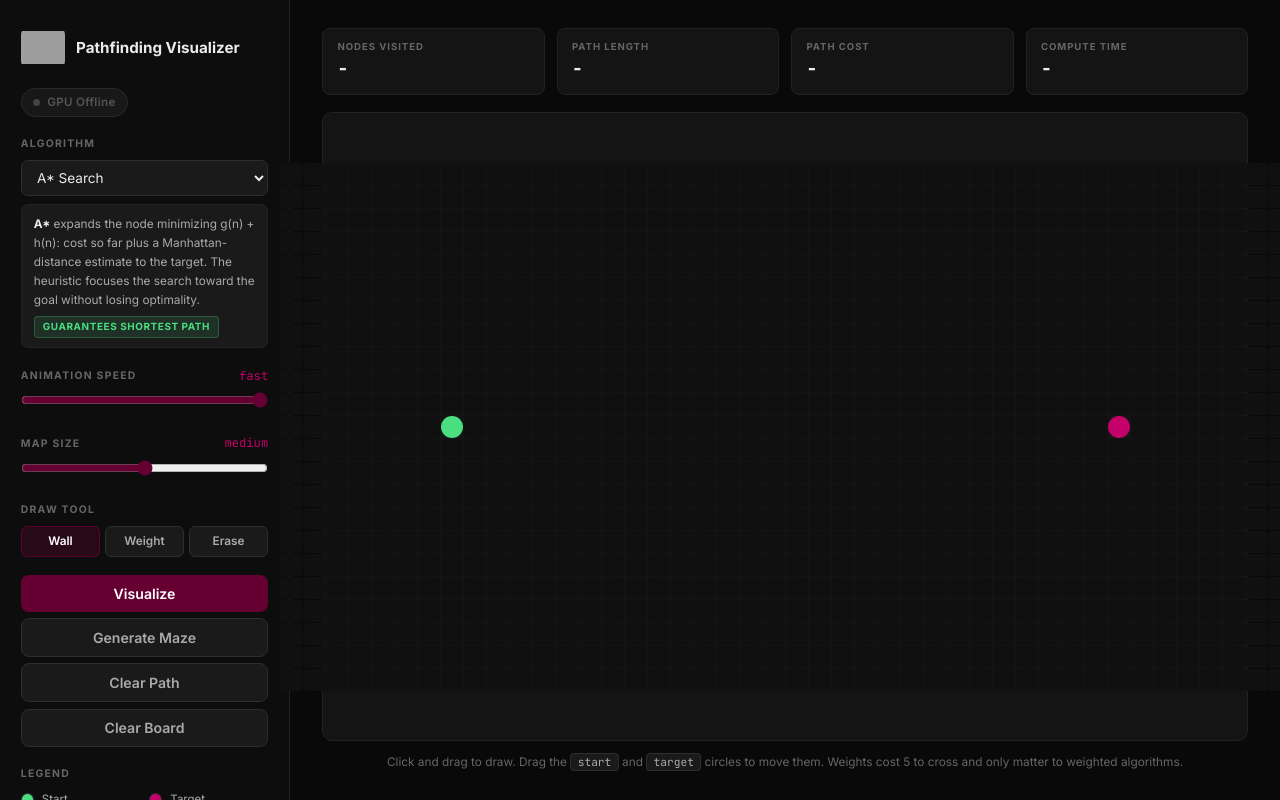
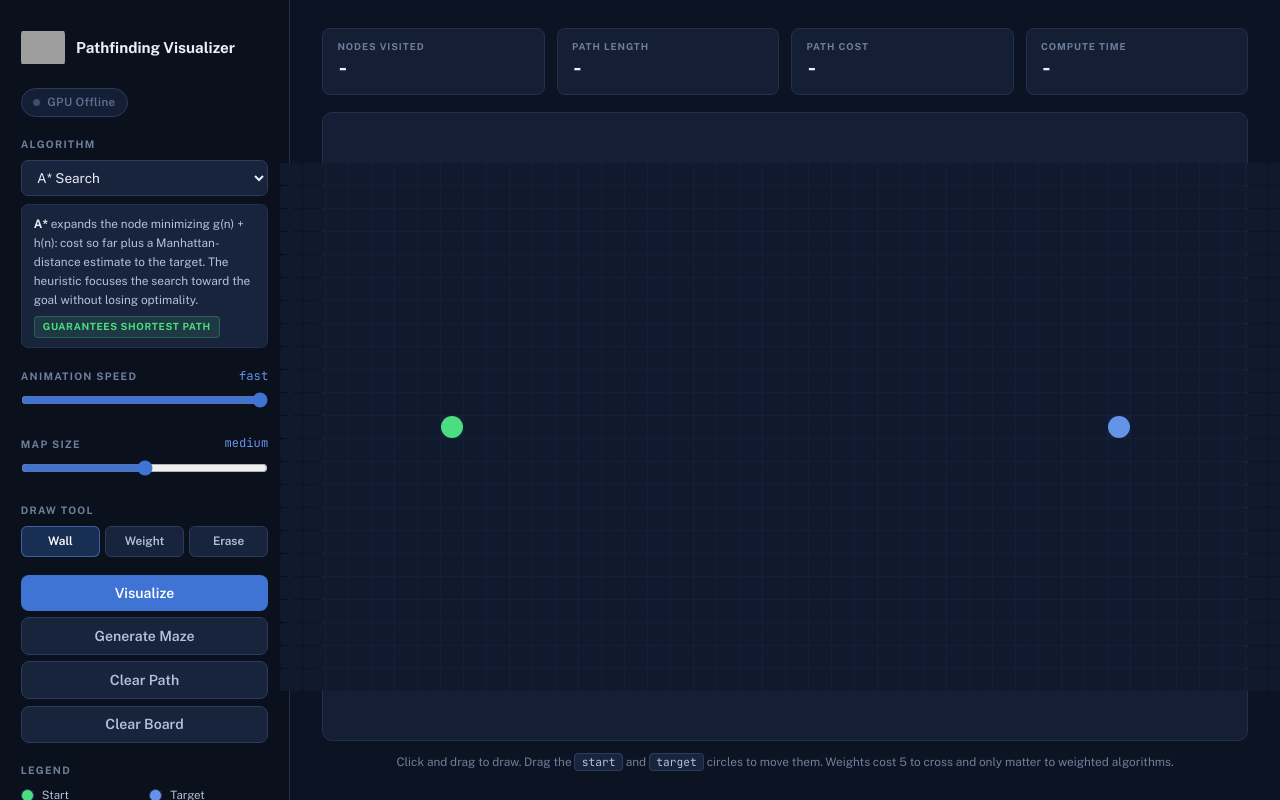
Before and after one commit to SPB-AI-Data-Science-Club/pathfinding-visualizer, a Flask app: page / in a window 1280 px wide. Run offline with Flask 3, Linux system fonts and the light colour scheme; grey boxes are pictures that could not be loaded.

Commit message:
Adopt the sitewide navy and indigo theme
Co-Authored-By: Claude Fable 5 <noreply@anthropic.com>

```diff
--- a/templates/index.html
+++ b/templates/index.html
@@ -4,14 +4,14 @@
   <meta charset="UTF-8" /><meta name="viewport" content="width=device-width,initial-scale=1"/>
   <link rel="icon" type="image/png" href="/static/logo.png" />
   <title>Pathfinding Visualizer - SPB Data Science Club</title>
-  <link href="https://fonts.googleapis.com/css2?family=Inter:wght@300;400;500;600;700;800&family=JetBrains+Mono:wght@400;500&display=swap" rel="stylesheet"/>
+  <link href="https://fonts.googleapis.com/css2?family=Public+Sans:wght@300;400;500;600;700;800;900&family=JetBrains+Mono:wght@400;500&display=swap" rel="stylesheet"/>
   <style>
     *,*::before,*::after{box-sizing:border-box;margin:0;padding:0}
-    :root{--bg:#090909;--surface:#141414;--surface-2:#1a1a1a;--border:#222;--border-l:#2e2e2e;--text:#ebebeb;--dim:#aaa;--muted:#666;--accent:#8b0044;--accent2:#660033;--start:#4ade80;--target:#c4006a;--visited:#16263d;--frontier:#1d3a5f;--path:#e3b341;--radius:10px}
-    body{font-family:'Inter',sans-serif;background:var(--bg);color:var(--text);min-height:100vh;-webkit-font-smoothing:antialiased;line-height:1.6;overflow-x:hidden}
+    :root{--bg:#0c1322;--surface:#141f36;--surface-2:#18233c;--border:#22304d;--border-l:#2c3b5e;--text:#e9eef8;--dim:#b4c1d8;--muted:#6e7f9d;--accent:#6494e8;--accent2:#3f74d4;--start:#4ade80;--target:#6494e8;--visited:#16263d;--frontier:#1d3a5f;--path:#e3b341;--radius:10px}
+    body{font-family:'Public Sans',sans-serif;background:var(--bg);color:var(--text);min-height:100vh;-webkit-font-smoothing:antialiased;line-height:1.6;overflow-x:hidden}
 
     .shell{display:grid;grid-template-columns:290px 1fr;min-height:100vh}
-    .sidebar{background:#0d0d0d;border-right:1px solid var(--border);padding:1.6rem 1.3rem;display:flex;flex-direction:column;gap:1.15rem;position:sticky;top:0;height:100vh;overflow-y:auto}
+    .sidebar{background:#0a101c;border-right:1px solid var(--border);padding:1.6rem 1.3rem;display:flex;flex-direction:column;gap:1.15rem;position:sticky;top:0;height:100vh;overflow-y:auto}
     .main{padding:1.75rem 2rem;display:flex;flex-direction:column;min-width:0}
 
     .logo{display:flex;align-items:center;gap:.7rem}
@@ -29,19 +29,19 @@
     .g-no{background:rgba(248,113,113,.1);color:#f87171;border:1px solid rgba(248,113,113,.22)}
 
     .range-row{display:flex;justify-content:space-between;align-items:center;margin-bottom:.25rem}
-    .range-val{font-size:.76rem;font-family:'JetBrains Mono',monospace;color:#c4006a}
+    .range-val{font-size:.76rem;font-family:'JetBrains Mono',monospace;color:#6494e8}
     input[type=range]{width:100%;accent-color:var(--accent2);cursor:pointer}
 
     .tool-row{display:grid;grid-template-columns:1fr 1fr 1fr;gap:.3rem}
     .tool-btn{padding:.45rem .3rem;border-radius:6px;font-size:.74rem;font-weight:600;text-align:center;cursor:pointer;border:1px solid var(--border-l);color:var(--dim);background:var(--surface-2);transition:all .15s;font-family:inherit}
-    .tool-btn.active{background:rgba(102,0,51,.3);border-color:rgba(139,0,68,.5);color:#fff}
+    .tool-btn.active{background:rgba(63,116,212,.3);border-color:rgba(100,148,232,.5);color:#fff}
 
     .btn{width:100%;padding:.62rem;border:none;border-radius:8px;font-size:.88rem;font-weight:600;font-family:inherit;cursor:pointer;transition:background .2s}
     .btn-primary{background:var(--accent2);color:#fff}
     .btn-primary:hover{background:var(--accent)}
     .btn-primary:disabled{opacity:.5;cursor:default}
     .btn-ghost{background:var(--surface-2);color:var(--dim);border:1px solid var(--border-l);margin-top:.4rem}
-    .btn-ghost:hover:not(:disabled){color:var(--text);border-color:#3a3a3a}
+    .btn-ghost:hover:not(:disabled){color:var(--text);border-color:#38486e}
     .btn-ghost:disabled{opacity:.5;cursor:default}
 
     .legend{display:grid;grid-template-columns:1fr 1fr;gap:.4rem .6rem}
@@ -55,8 +55,8 @@
 
     .grid-wrap{background:var(--surface);border:1px solid var(--border);border-radius:var(--radius);padding:.9rem;flex:1;display:flex;align-items:center;justify-content:center;user-select:none}
     #grid{display:grid;gap:1px;background:transparent}
-    .cell{width:var(--cell,22px);height:var(--cell,22px);background:#101010;border-radius:2.5px;cursor:pointer;position:relative;transition:background .12s}
-    .cell.wall{background:#2e2e2e;animation:pop .18s ease}
+    .cell{width:var(--cell,22px);height:var(--cell,22px);background:#101a2e;border-radius:2.5px;cursor:pointer;position:relative;transition:background .12s}
+    .cell.wall{background:#2c3b5e;animation:pop .18s ease}
     .cell.weight::after{content:'';position:absolute;inset:35%;border-radius:50%;background:#5a4a16}
     .cell.visited{background:var(--visited);animation:visitIn .4s ease}
     .cell.visited.weight::after{background:#7a6420}
@@ -72,11 +72,11 @@
 
     @media(max-width:900px){.shell{grid-template-columns:1fr}.sidebar{position:static;height:auto;border-right:none;border-bottom:1px solid var(--border)}.stats-bar{grid-template-columns:1fr 1fr}}
 
-    .gpu-status-pill{display:inline-flex;align-items:center;gap:.45rem;padding:.28rem .7rem;border-radius:999px;border:1px solid #2a2a2a;background:#181818;font-size:.72rem;font-weight:600;letter-spacing:.03em;cursor:default;white-space:nowrap;width:fit-content}
-    .gpu-status-pill .gd{width:7px;height:7px;border-radius:50%;flex-shrink:0;background:#444}
+    .gpu-status-pill{display:inline-flex;align-items:center;gap:.45rem;padding:.28rem .7rem;border-radius:999px;border:1px solid #2c3b5e;background:#141f36;font-size:.72rem;font-weight:600;letter-spacing:.03em;cursor:default;white-space:nowrap;width:fit-content}
+    .gpu-status-pill .gd{width:7px;height:7px;border-radius:50%;flex-shrink:0;background:#3d4d6e}
     .gpu-status-pill .gd.ready{background:#4ade80;box-shadow:0 0 5px #4ade8077;animation:gpuGlow 2s ease-in-out infinite}
     .gpu-status-pill .gd.busy{background:#fbbf24;box-shadow:0 0 5px #fbbf2477;animation:gpuGlow 1s ease-in-out infinite}
-    .gpu-status-pill .gt{color:#555}
+    .gpu-status-pill .gt{color:#5d6f8f}
     .gpu-status-pill .gt.ready{color:#4ade80}
     .gpu-status-pill .gt.busy{color:#fbbf24}
     @keyframes gpuGlow{0%,100%{opacity:1}50%{opacity:.35}}
@@ -90,13 +90,13 @@
     .rotate-hint.dismissed{display:none}
     .rotate-hint svg{animation:rotateBob 2.4s ease-in-out infinite}
     @keyframes rotateBob{0%,100%{transform:rotate(0)}50%{transform:rotate(90deg)}}
-    .rotate-hint-title{font-size:1.1rem;font-weight:800;color:#ebebeb}
-    .rotate-hint-sub{font-size:.85rem;color:#999;line-height:1.6;max-width:300px}
-    .rotate-hint-btn{margin-top:.4rem;padding:.6rem 1.4rem;background:#660033;color:#fff;border:none;border-radius:8px;font-size:.85rem;font-weight:600;font-family:inherit;cursor:pointer}
+    .rotate-hint-title{font-size:1.1rem;font-weight:800;color:#e9eef8}
+    .rotate-hint-sub{font-size:.85rem;color:#9fb0cb;line-height:1.6;max-width:300px}
+    .rotate-hint-btn{margin-top:.4rem;padding:.6rem 1.4rem;background:#3f74d4;color:#fff;border:none;border-radius:8px;font-size:.85rem;font-weight:600;font-family:inherit;cursor:pointer}
   }
   </style>
   <div class="rotate-hint" id="rotateHint">
-    <svg width="44" height="64" viewBox="0 0 24 36" fill="none" stroke="#8b0044" stroke-width="1.6" stroke-linecap="round"><rect x="3" y="2" width="18" height="32" rx="3"/><line x1="9" y1="30" x2="15" y2="30"/></svg>
+    <svg width="44" height="64" viewBox="0 0 24 36" fill="none" stroke="#6494e8" stroke-width="1.6" stroke-linecap="round"><rect x="3" y="2" width="18" height="32" rx="3"/><line x1="9" y1="30" x2="15" y2="30"/></svg>
     <div class="rotate-hint-title">This one works best in landscape</div>
     <div class="rotate-hint-sub">Rotate your phone sideways for the full board, or continue anyway in portrait.</div>
     <button class="rotate-hint-btn" onclick="document.getElementById('rotateHint').classList.add('dismissed')">Continue in portrait</button>
@@ -155,8 +155,8 @@
       <div class="legend">
         <div class="legend-item"><span class="legend-chip" style="background:var(--start);border-radius:50%"></span>Start</div>
         <div class="legend-item"><span class="legend-chip" style="background:var(--target);border-radius:50%"></span>Target</div>
-        <div class="legend-item"><span class="legend-chip" style="background:#2e2e2e"></span>Wall</div>
-        <div class="legend-item"><span class="legend-chip" style="background:#101010;position:relative"><span style="position:absolute;inset:32%;border-radius:50%;background:#5a4a16"></span></span>Weight (cost 5)</div>
+        <div class="legend-item"><span class="legend-chip" style="background:#2c3b5e"></span>Wall</div>
+        <div class="legend-item"><span class="legend-chip" style="background:#101a2e;position:relative"><span style="position:absolute;inset:32%;border-radius:50%;background:#5a4a16"></span></span>Weight (cost 5)</div>
         <div class="legend-item"><span class="legend-chip" style="background:var(--visited)"></span>Visited</div>
         <div class="legend-item"><span class="legend-chip" style="background:var(--path)"></span>Shortest path</div>
       </div>
```
